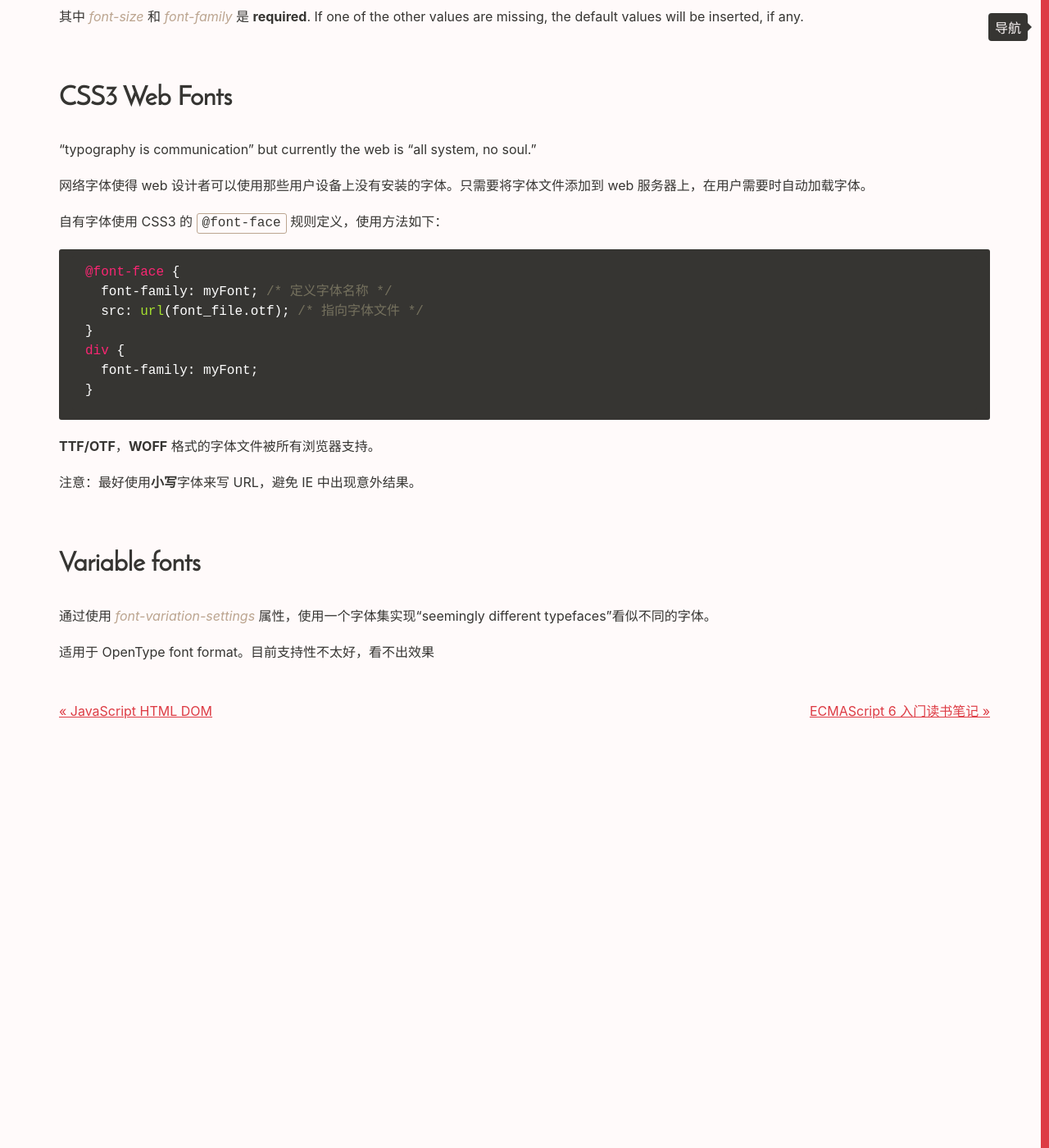
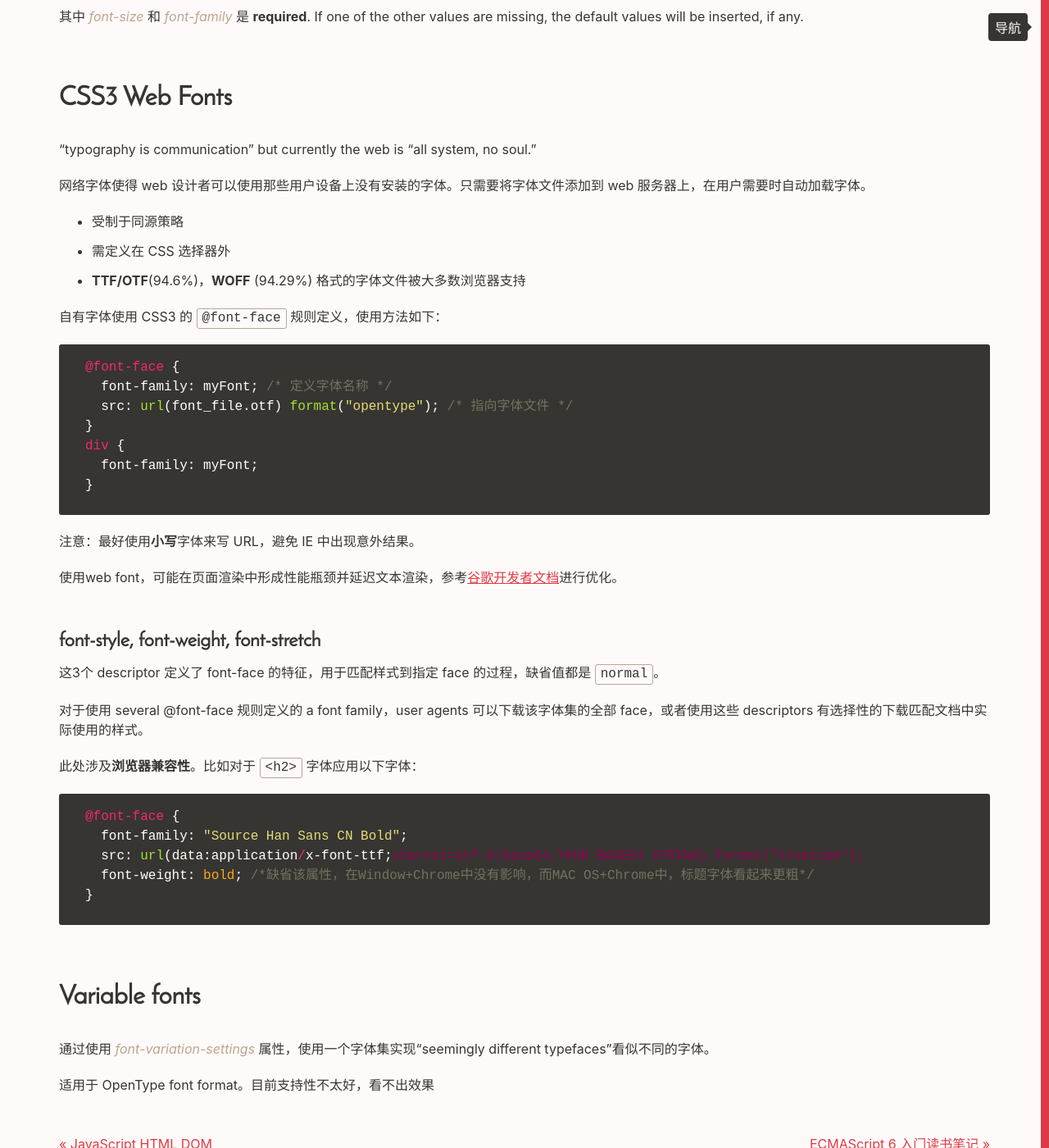
Before and after one commit to Vivi-wu/dive-into-web, a Jekyll site: the page built from _posts/2016-01-21-CSS-fonts.markdown, in a window 1280 px wide and 1400 px high, scrolled down 3102 px. Shown: the whole window at 82% size. Built offline with Jekyll 4.4.1, drawn with Linux system fonts in a browser that asks for light colours.

Commit message:
Update blog for web font，flex-flow

````diff
--- a/_posts/2016-01-21-CSS-fonts.markdown
+++ b/_posts/2016-01-21-CSS-fonts.markdown
@@ -122,21 +122,41 @@ font-style font-variant font-weight font-size/line-height font-family
 
 网络字体使得 web 设计者可以使用那些用户设备上没有安装的字体。只需要将字体文件添加到 web 服务器上，在用户需要时自动加载字体。
 
++ 受制于同源策略
++ 需定义在 CSS 选择器外
++ **TTF/OTF**(94.6%)，**WOFF** (94.29%) 格式的字体文件被大多数浏览器支持
+
 自有字体使用 CSS3 的 `@font-face` 规则定义，使用方法如下：
 
 ```css
 @font-face {
   font-family: myFont; /* 定义字体名称 */
-  src: url(font_file.otf); /* 指向字体文件 */
+  src: url(font_file.otf) format("opentype"); /* 指向字体文件 */
 }
 div {
   font-family: myFont;
 }
 ```
 
-**TTF/OTF**，**WOFF** 格式的字体文件被所有浏览器支持。
+注意：最好使用**小写**字体来写 URL，避免 IE 中出现意外结果。
 
-注意：最好使用**小写**字体来写 URL，避免 IE 中出现意外结果。
+使用web font，可能在页面渲染中形成性能瓶颈并延迟文本渲染，参考[谷歌开发者文档](https://developers.google.com/web/fundamentals/performance/optimizing-content-efficiency/webfont-optimization?hl=zh-cn)进行优化。
+
+### font-style, font-weight, font-stretch
+
+这3个 descriptor 定义了 font-face 的特征，用于匹配样式到指定 face 的过程，缺省值都是 `normal`。
+
+对于使用 several @font-face 规则定义的 a font family，user agents 可以下载该字体集的全部 face，或者使用这些 descriptors 有选择性的下载匹配文档中实际使用的样式。
+
+此处涉及**浏览器兼容性**。比如对于 `<h2>` 字体应用以下字体：
+
+```css
+@font-face {
+  font-family: "Source Han Sans CN Bold";
+  src: url(data:application/x-font-ttf;charset=utf-8;base64,YOUR BASE64 STRING) format("truetype");
+  font-weight: bold; /*缺省该属性，在Window+Chrome中没有影响，而MAC OS+Chrome中，标题字体看起来更粗*/
+}
+```
 
 ## Variable fonts
 
````
Also changed, not shown: _posts/2017-06-01-Webpack-learning.markdown (+19 -3 lines), _posts/2018-04-17-CSS-Flex.markdown (+7 -0 lines).
